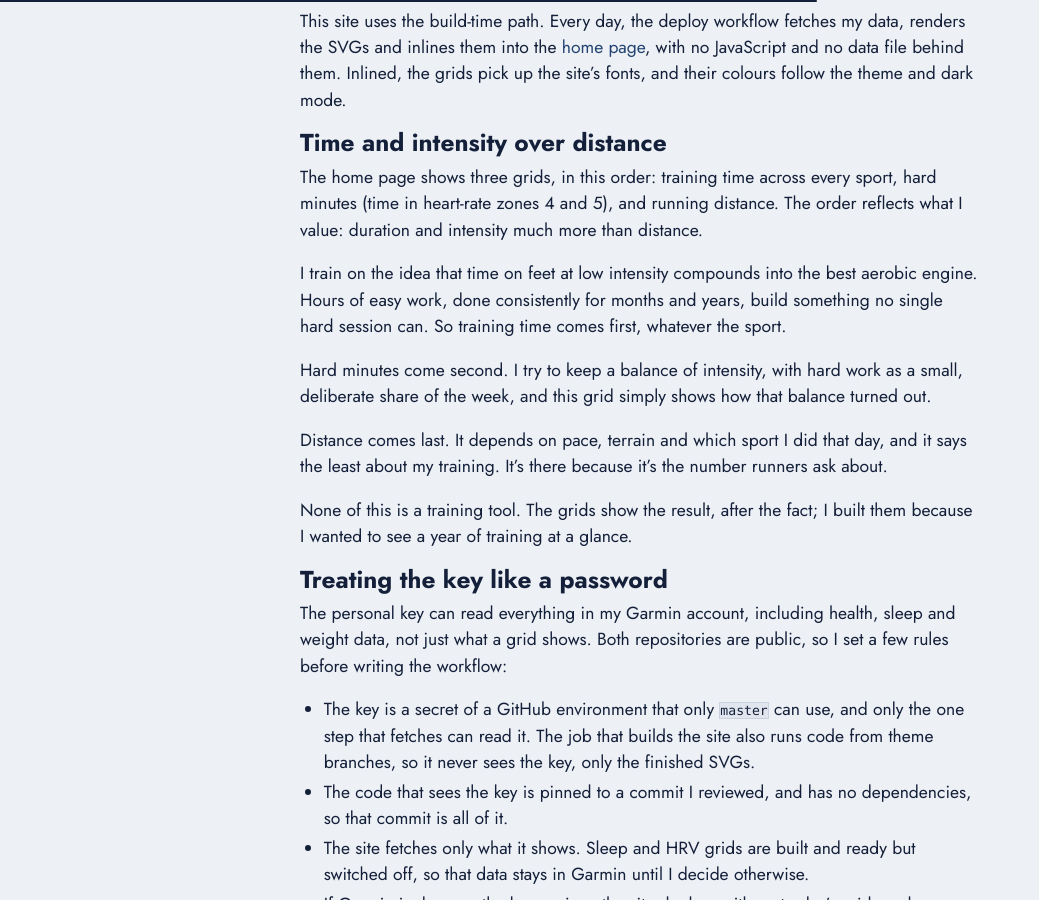
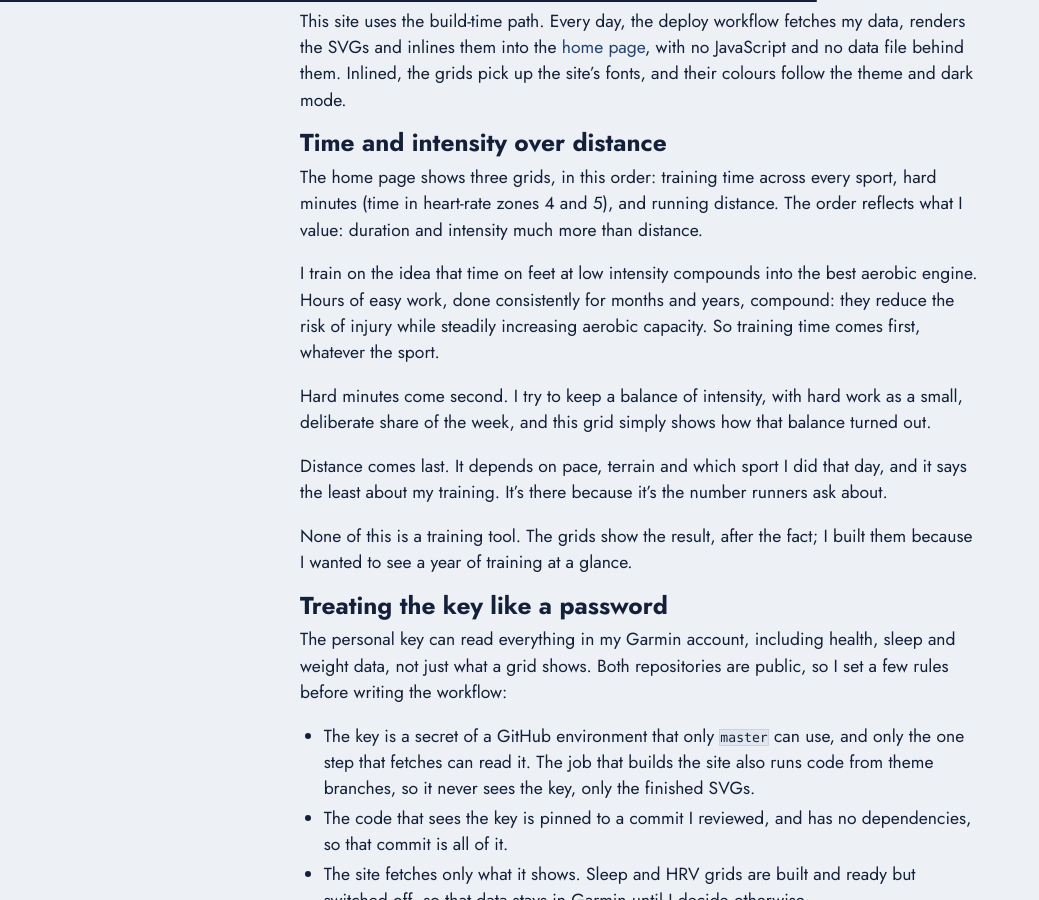
Before and after one commit to EdSancha/edsancha.github.io, a Jekyll site: the page built from blog/_posts/2026-10-22-turning-my-garmin-data-into-github-style-heatmaps.markdown, in a window 1280 px wide and 900 px high, scrolled down 1474 px. Shown: the whole window, without its empty margins (0-1039 px from the left). Built offline with Jekyll 4.4.1, drawn with Linux system fonts in a browser that asks for light colours.

Commit message:
Reword the case for easy training time
Co-Authored-By: Claude Opus 5.5 <noreply@anthropic.com>

```diff
--- a/blog/_posts/2026-10-22-turning-my-garmin-data-into-github-style-heatmaps.markdown
+++ b/blog/_posts/2026-10-22-turning-my-garmin-data-into-github-style-heatmaps.markdown
@@ -35,7 +35,7 @@ This site uses the build-time path. Every day, the deploy workflow fetches my da
 
 The home page shows three grids, in this order: training time across every sport, hard minutes (time in heart-rate zones 4 and 5), and running distance. The order reflects what I value: duration and intensity much more than distance.
 
-I train on the idea that time on feet at low intensity compounds into the best aerobic engine. Hours of easy work, done consistently for months and years, build something no single hard session can. So training time comes first, whatever the sport.
+I train on the idea that time on feet at low intensity compounds into the best aerobic engine. Hours of easy work, done consistently for months and years, compound: they reduce the risk of injury while steadily increasing aerobic capacity. So training time comes first, whatever the sport.
 
 Hard minutes come second. I try to keep a balance of intensity, with hard work as a small, deliberate share of the week, and this grid simply shows how that balance turned out.
 
```
